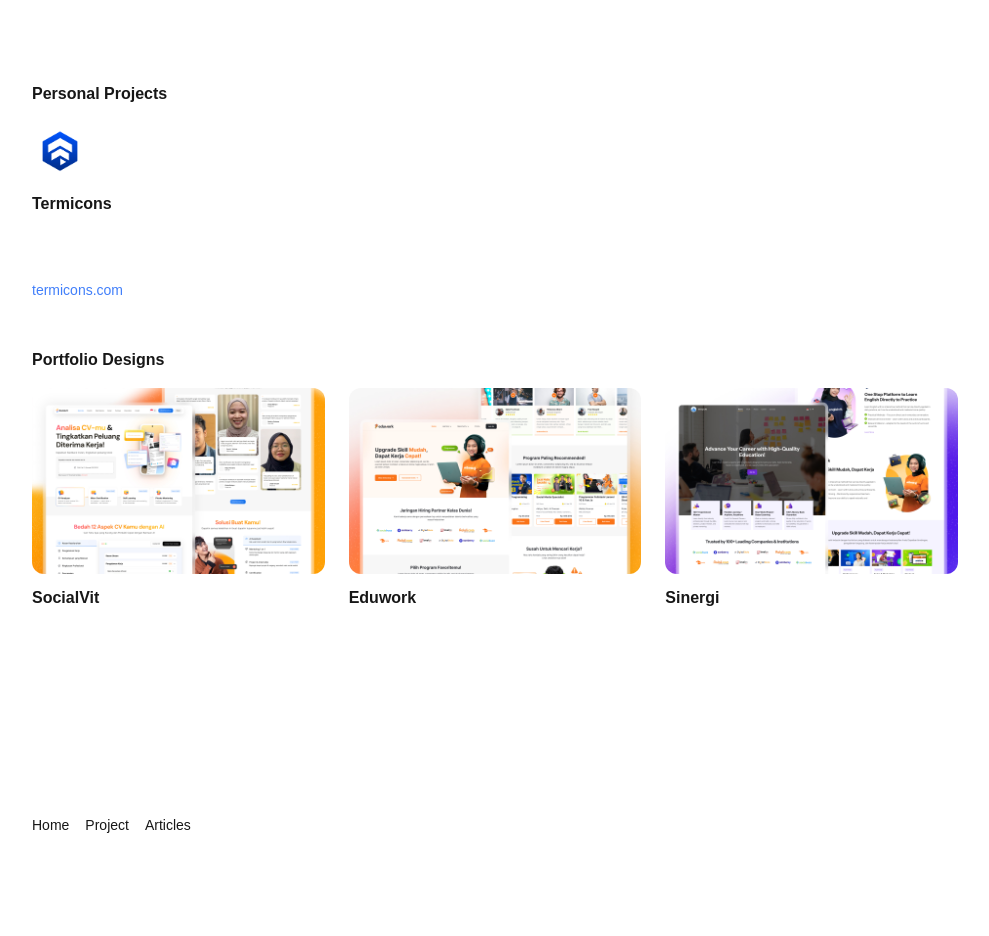
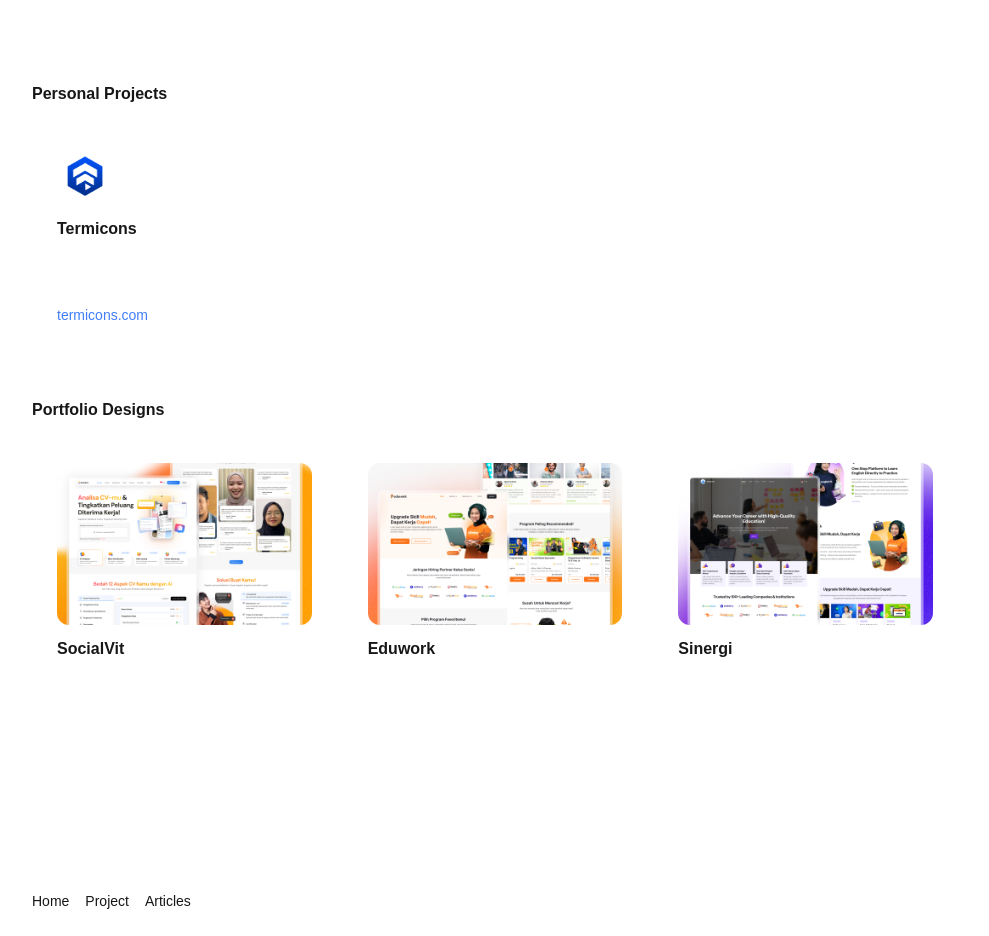
Before and after one commit to mmriz16/portfolio-latest, a Next.js app: page /pages/project/list in a window 1280 px wide. Shown: the part 320-1256 px from the top of the page, without its empty margins (145-1134 px from the left). Before the commit the page ends 1180 px from the top, so only its background shows below. Built offline with nearby package versions, Linux system fonts and the light colour scheme.

Commit message:
style(projects): improve project list styling with hover effects and spacing
Add hover effects and padding to project items, reduce gap between items, and add border to project grids for better visual hierarchy and user experience.

```diff
--- a/src/app/pages/project/list/page.tsx
+++ b/src/app/pages/project/list/page.tsx
@@ -20,8 +20,8 @@
           <div className="flex flex-col gap-12 mt-6">
             <div className="w-full">
               <h2 id='title' className="text-base font-bold">Personal Projects</h2>
-              <div className="grid grid-cols-1 md:grid-cols-2 lg:grid-cols-3 gap-6 mt-4">
-                <a href="https://termicons.com" target='_blank'>
+              <div className="grid grid-cols-1 md:grid-cols-2 lg:grid-cols-3 gap-2 mt-4 border border-white/10 rounded-2xl">
+                <a className='p-6 hover:bg-white/10 rounded-2xl' href="https://termicons.com" target='_blank'>
                   <div className="w-full gap-3 flex flex-col">
                     <Image className='bg-white/5 rounded-lg w-[56px] h-auto p-2' src="/img/Termicons.png" alt="Company logo" width={48} height={48} />
                     <h1 className='text-base font-bold'>Termicons</h1>
@@ -33,20 +33,20 @@
             </div>
             <div className="w-full">
               <h2 id='title' className="text-base font-bold">Portfolio Designs</h2>
-              <div className="grid grid-cols-1 md:grid-cols-2 lg:grid-cols-3 gap-6 mt-4">
-                <div className="w-full gap-3 flex flex-col">
+              <div className="grid grid-cols-1 md:grid-cols-2 lg:grid-cols-3 gap-2 mt-4 border border-white/10 rounded-2xl">
+                <div className="w-full gap-3 flex flex-col p-6 hover:bg-white/10 rounded-2xl">
                   <Image className='bg-white/5 rounded-xl w-full h-auto' width={300} height={188} src="/project/SocialVit.jpg" alt="SocialVit" />
                   <h1 className='text-base font-bold'>SocialVit</h1>
                   <p className='text-sm text-white/50 overflow-ellipsis line-clamp-2'>SocialVit is a social media platform that allows users to connect with their friends and family. It provides features such as profile customization, photo upload, and video sharing.</p>
                   <p className='text-sm font-semibold text-white/50 uppercase'>Social Media - 2025</p>
                 </div>
-                <div className="w-full gap-3 flex flex-col">
+                <div className="w-full gap-3 flex flex-col p-6 hover:bg-white/10 rounded-2xl">
                   <Image className='bg-white/5 rounded-xl w-full h-auto' width={300} height={188} src="/project/Eduwork.jpg" alt="Eduwork" />
                   <h1 className='text-base font-bold'>Eduwork</h1>
                   <p className='text-sm text-white/50 overflow-ellipsis line-clamp-2'>Eduwork is an online platform that provides education courses for students. It offers a wide range of courses in different fields, including business, technology, and health. Eduwork is committed to providing quality education and helping students achieve their goals.</p>
                   <p className='text-sm font-semibold text-white/50 uppercase'>Course - 2025</p>
                 </div>
-                <div className="w-full gap-3 flex flex-col">
+                <div className="w-full gap-3 flex flex-col p-6 hover:bg-white/10 rounded-2xl">
                   <Image className='bg-white/5 rounded-xl w-full h-auto' width={300} height={188} src="/project/Sinergi.jpg" alt="Sinergi" />
                   <h1 className='text-base font-bold'>Sinergi</h1>
                   <p className='text-sm text-white/50 overflow-ellipsis line-clamp-2'>Sinergi is a company that provides software solutions for businesses. It offers a range of products and services that help organizations streamline their operations and improve efficiency.</p>
```
